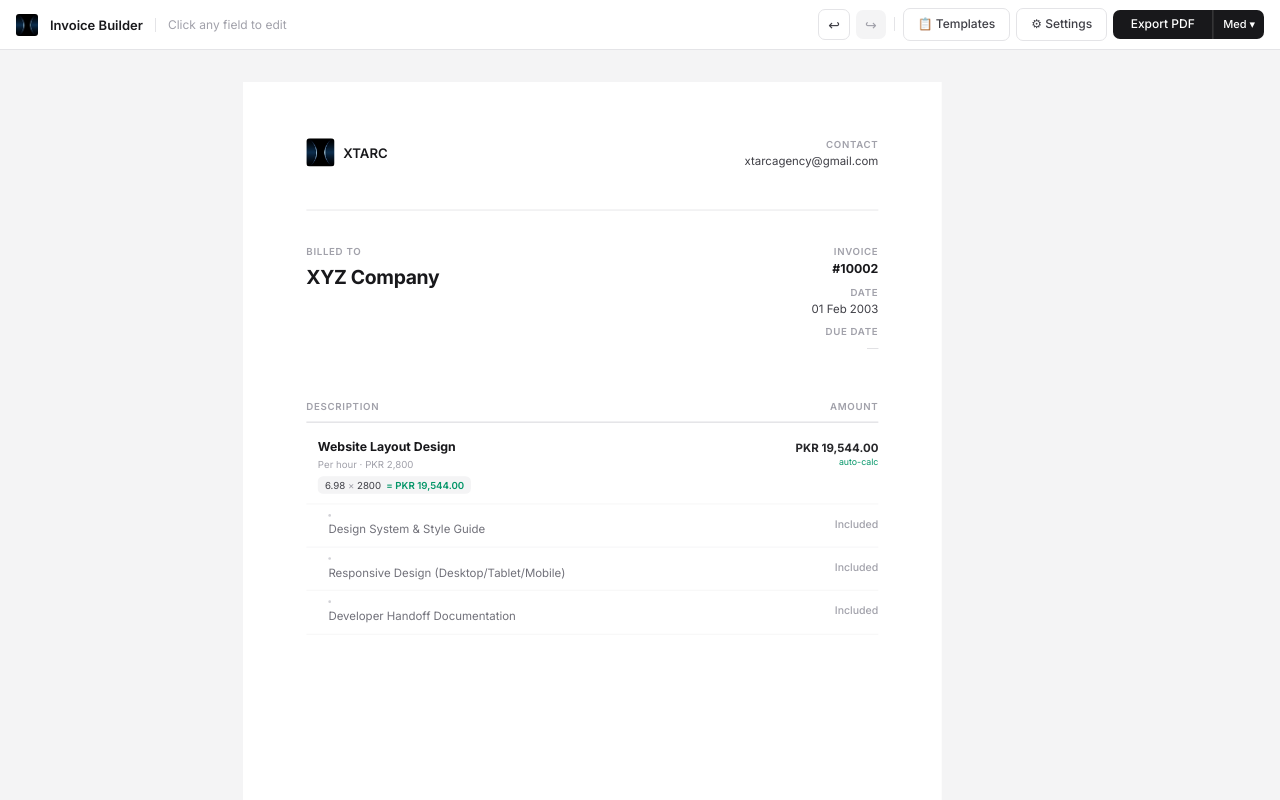
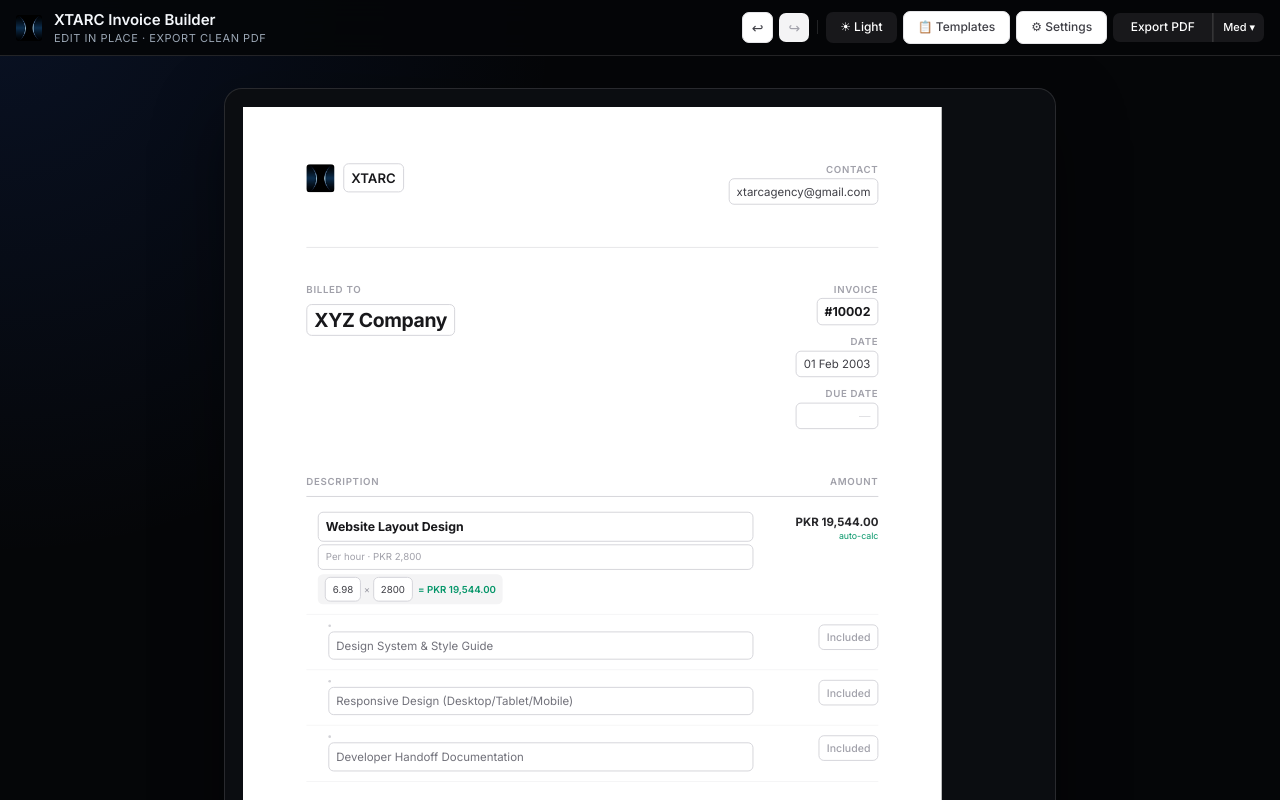
Before and after one commit to Flape1/xtarc-invoice, a React (Vite) app: page / in a window 1280 px wide. Shown: the top 800 px of the page. Built offline with nearby package versions, Linux system fonts and the light colour scheme.

Commit message:
Polish invoice editor shell and field interactions

```diff
--- a/src/invoice-builder.jsx
+++ b/src/invoice-builder.jsx
@@ -93,11 +93,12 @@ function Editable({ value, onChange, placeholder, style, multiline, onEnter, onT
   };
 
   const base = {
-    background:"transparent", border:"none", outline:"none",
-    width:"100%", fontFamily:"inherit", padding:0, margin:0,
+    background:C.white, border:`1px solid ${C.gray300}`, outline:"none",
+    width:"100%", fontFamily:"inherit", padding:"6px 8px", margin:0,
     fontSize:"inherit", color:"inherit", fontWeight:"inherit",
     fontStyle:"inherit", resize:"none", lineHeight:"inherit",
-    letterSpacing:"inherit", ...style,
+    letterSpacing:"inherit", borderRadius:"6px",
+    boxShadow:"inset 0 1px 0 rgba(255,255,255,0.25)", ...style,
   };
 
   if (editing) {
@@ -116,16 +117,16 @@ function Editable({ value, onChange, placeholder, style, multiline, onEnter, onT
     <div onClick={()=>setEditing(true)} className="editable-field"
       style={{
         cursor:"text", minWidth:"30px", minHeight:"1.2em",
-        borderRadius:"4px",
-        outline:"1.5px dashed transparent",
-        outlineColor:"transparent",
-        transition:"outline-color 0.15s, background 0.15s",
-        padding:"1px 3px",
-        margin:"-1px -3px",
+        borderRadius:"6px",
+        border:`1px solid ${C.gray300}`,
+        background:C.white,
+        transition:"border-color 0.15s, background 0.15s, box-shadow 0.15s",
+        padding:"6px 8px",
+        boxShadow:"inset 0 1px 0 rgba(255,255,255,0.25)",
         ...style,
       }}
-      onMouseEnter={e=>{ e.currentTarget.style.outlineColor=C.gray300; e.currentTarget.style.background="rgba(37,99,235,0.03)"; }}
-      onMouseLeave={e=>{ e.currentTarget.style.outlineColor="transparent"; e.currentTarget.style.background="transparent"; }}>
+      onMouseEnter={e=>{ e.currentTarget.style.borderColor=C.accent; e.currentTarget.style.background=C.accentL; e.currentTarget.style.boxShadow=`0 0 0 3px rgba(37,99,235,0.08)`; }}
+      onMouseLeave={e=>{ e.currentTarget.style.borderColor=C.gray300; e.currentTarget.style.background=C.white; e.currentTarget.style.boxShadow="inset 0 1px 0 rgba(255,255,255,0.25)"; }}>
       {local || <span className="edit-placeholder" style={{opacity:0.35,fontWeight:400,fontStyle:"normal",color:C.gray400}}>{placeholder}</span>}
     </div>
   );
@@ -233,6 +234,7 @@ function RowToolbar({ item, onDel, onDup, onMv, onChangeType, onBold, onItalic,
 /* ─── INVOICE ROW ───────────────────────────────────────────────────────── */
 function InvoiceRow({ item, idx, total, inv, sym, onUpd, onDel, onDup, onMv, onInsert }) {
   const [hov, setHov] = useState(false);
+  const TOOLBAR_ZONE = 38;
   const twoCol  = inv.columnMode === "2";
   const colGrid = twoCol ? "1fr 90px 70px 110px" : "1fr 130px";
   const price   = computePrice(item);
@@ -249,12 +251,15 @@ function InvoiceRow({ item, idx, total, inv, sym, onUpd, onDel, onDup, onMv, onI
     <div onMouseEnter={()=>setHov(true)} onMouseLeave={()=>setHov(false)}
       style={{position:"relative", borderBottom:`1px solid ${C.gray100}`,
         background:hov?"#f8faff":"transparent", transition:"background 0.1s",
-        overflow:"visible"}}>
+        overflow:"visible",
+        paddingTop:hov ? `${TOOLBAR_ZONE}px` : 0,
+        marginTop:hov ? `-${TOOLBAR_ZONE}px` : 0,
+        zIndex:hov ? 20 : 1}}>
 
       {/* Toolbar — floats above the row, centered, hidden in PDF */}
       {hov && (
         <div data-noprint="1"
-          style={{position:"absolute",top:"-34px",left:"50%",transform:"translateX(-50%)",
+          style={{position:"absolute",top:"4px",left:"50%",transform:"translateX(-50%)",
             zIndex:50,pointerEvents:"all",whiteSpace:"nowrap"}}
           onMouseEnter={()=>setHov(true)}>
           <RowToolbar item={item} canUp={idx>0} canDown={idx<total-1}
@@ -406,7 +411,7 @@ function AddRowMenu({ onAdd }) {
 }
 
 /* ─── SETTINGS DRAWER ───────────────────────────────────────────────────── */
-function SettingsDrawer({ inv, set, allCurrencies, onAddCurrency, onClose, onSaveDefaultSig }) {
+function SettingsDrawer({ inv, set, allCurrencies, onAddCurrency, onClose, onSaveDefaultSig, ui }) {
   const [sigMode,  setSigMode]  = useState("none");
   const [proc,     setProc]     = useState(false);
   const [ncc,      setNcc]      = useState("");
@@ -423,29 +428,29 @@ function SettingsDrawer({ inv, set, allCurrencies, onAddCurrency, onClose, onSav
     r.readAsDataURL(file);
   };
 
-  const iStyle = {width:"100%",boxSizing:"border-box",padding:"8px 11px",border:`1px solid ${C.gray200}`,borderRadius:"8px",fontSize:"13px",color:C.gray900,background:C.white,outline:"none",fontFamily:"inherit"};
-  const onFoc  = e => e.target.style.borderColor = C.accent;
-  const onBlr  = e => e.target.style.borderColor = C.gray200;
+  const iStyle = {width:"100%",boxSizing:"border-box",padding:"8px 11px",border:`1px solid ${ui.inputBorder}`,borderRadius:"8px",fontSize:"13px",color:ui.text,background:ui.inputBg,outline:"none",fontFamily:"inherit"};
+  const onFoc  = e => { e.target.style.borderColor = C.accent; e.target.style.boxShadow = "0 0 0 3px rgba(37,99,235,0.12)"; };
+  const onBlr  = e => { e.target.style.borderColor = ui.inputBorder; e.target.style.boxShadow = "none"; };
   const Inp    = ({v,c,ph,t="text"}) => <input type={t} value={v} onChange={e=>c(e.target.value)} placeholder={ph||""} style={iStyle} onFocus={onFoc} onBlur={onBlr}/>;
   const Sel    = ({v,c,opts}) => <select value={v} onChange={e=>c(e.target.value)} style={{...iStyle,cursor:"pointer"}} onFocus={onFoc} onBlur={onBlr}>{opts.map(([val,lbl])=><option key={val} value={val}>{lbl}</option>)}</select>;
-  const FL     = ({l,children}) => <div style={{marginBottom:"14px"}}><div style={{fontSize:"11px",fontWeight:600,color:C.gray500,textTransform:"uppercase",letterSpacing:"0.06em",marginBottom:"5px"}}>{l}</div>{children}</div>;
-  const Sec    = ({children}) => <div style={{fontSize:"11px",fontWeight:700,color:C.gray300,textTransform:"uppercase",letterSpacing:"0.08em",margin:"24px 0 14px",paddingBottom:"8px",borderBottom:`1px solid ${C.gray100}`}}>{children}</div>;
+  const FL     = ({l,children}) => <div style={{marginBottom:"14px"}}><div style={{fontSize:"11px",fontWeight:600,color:ui.muted,textTransform:"uppercase",letterSpacing:"0.06em",marginBottom:"5px"}}>{l}</div>{children}</div>;
+  const Sec    = ({children}) => <div style={{fontSize:"11px",fontWeight:700,color:ui.section,textTransform:"uppercase",letterSpacing:"0.08em",margin:"24px 0 14px",paddingBottom:"8px",borderBottom:`1px solid ${ui.softBorder}`}}>{children}</div>;
 
   return (
     <div style={{position:"fixed",top:0,right:0,bottom:0,
-      width:"min(296px, 100vw)",background:C.white,
-      borderLeft:`1px solid ${C.gray200}`,zIndex:500,overflowY:"auto",
+      width:"min(320px, 100vw)",background:ui.panel,
+      borderLeft:`1px solid ${ui.border}`,zIndex:500,overflowY:"auto",
       fontFamily:"Inter,system-ui,sans-serif",display:"flex",flexDirection:"column"}}>
 
       <div style={{display:"flex",justifyContent:"space-between",alignItems:"center",
-        padding:"16px 20px",borderBottom:`1px solid ${C.gray100}`,
-        position:"sticky",top:0,background:C.white,zIndex:1}}>
-        <span style={{fontSize:"14px",fontWeight:600,color:C.gray900,letterSpacing:"-0.1px"}}>Settings</span>
+        padding:"16px 20px",borderBottom:`1px solid ${ui.softBorder}`,
+        position:"sticky",top:0,background:ui.panel,zIndex:1}}>
+        <span style={{fontSize:"14px",fontWeight:600,color:ui.text,letterSpacing:"-0.1px"}}>Settings</span>
         <button onClick={onClose}
-          style={{background:"none",border:"none",cursor:"pointer",color:C.gray400,
+          style={{background:"none",border:"none",cursor:"pointer",color:ui.muted,
             width:"28px",height:"28px",borderRadius:"6px",fontSize:"18px",
             display:"flex",alignItems:"center",justifyContent:"center"}}
-          onMouseEnter={e=>{e.currentTarget.style.background=C.gray100;e.currentTarget.style.color=C.gray700;}}
+          onMouseEnter={e=>{e.currentTarget.style.background=ui.hover;e.currentTarget.style.color=ui.text;}}
           onMouseLeave={e=>{e.currentTarget.style.background="none";e.currentTarget.style.color=C.gray400;}}>×</button>
       </div>
 
@@ -521,7 +526,7 @@ function SettingsDrawer({ inv, set, allCurrencies, onAddCurrency, onClose, onSav
 }
 
 /* ─── TEMPLATES MODAL ───────────────────────────────────────────────────── */
-function TemplatesModal({ inv, onLoad, onClose }) {
+function TemplatesModal({ inv, onLoad, onClose, ui }) {
   const [tpls, setTpls] = useState(() => {
     try { return JSON.parse(localStorage.getItem("xtarc_tpl")||"[]"); } catch { return []; }
   });
@@ -835,8 +840,21 @@ export default function App() {
   const [showTemplates, setShowTemplates] = useState(false);
   const [loading,       setLoading]       = useState(false);
   const [showQual,      setShowQual]      = useState(false);
+  const [dark,          setDark]          = useState(() => {
+    try { return JSON.parse(localStorage.getItem("xtarc_ui_dark") || "true"); }
+    catch { return true; }
+  });
   const qualRef = useRef(null);
   const allCurrencies = [...BASE_CURRENCIES, ...(inv.customCurrencies||[])];
+  const UI = dark ? {
+    bg:"#050608", panel:"#0b0d11", border:"rgba(255,255,255,0.12)", softBorder:"rgba(255,255,255,0.08)",
+    text:"#f4f7fb", muted:"#9ba7b5", section:"#6f7b89", hover:"rgba(255,255,255,0.06)",
+    inputBg:"#12161c", inputBorder:"rgba(255,255,255,0.14)", overlay:"rgba(0,0,0,0.52)"
+  } : {
+    bg:C.gray100, panel:C.white, border:C.gray200, softBorder:C.gray100,
+    text:C.gray900, muted:C.gray500, section:C.gray300, hover:C.gray100,
+    inputBg:C.white, inputBorder:C.gray200, overlay:"rgba(0,0,0,0.18)"
+  };
 
   // Keyboard shortcuts
   useEffect(() => {
@@ -862,6 +880,9 @@ export default function App() {
     if (stored) setInv(p=>({...p,signatureDataUrl:stored}));
     else setInv(p=>({...p,signatureDataUrl:assets.sig}));
   }, []);
+  useEffect(() => {
+    localStorage.setItem("xtarc_ui_dark", JSON.stringify(dark));
+  }, [dark]);
 
   const saveDefaultSig = dataUrl => {
     setInv(p=>({...p,signatureDataUrl:dataUrl}));
@@ -959,9 +980,9 @@ export default function App() {
       <link href="https://fonts.googleapis.com/css2?family=Inter:wght@400;500;600;700&display=swap" rel="stylesheet"/>
       <style>{`
         * { box-sizing: border-box; }
-        body { margin:0; background:${C.gray100}; font-family:Inter,system-ui,sans-serif; }
+        body { margin:0; background:${UI.bg}; color:${UI.text}; font-family:Inter,system-ui,sans-serif; }
         ::-webkit-scrollbar { width:4px; }
-        ::-webkit-scrollbar-thumb { background:${C.gray300}; border-radius:2px; }
+        ::-webkit-scrollbar-thumb { background:${dark ? "rgba(255,255,255,0.18)" : C.gray300}; border-radius:2px; }
 
         /* Mobile responsive */
         @media (max-width: 768px) {
@@ -978,30 +999,34 @@ export default function App() {
 
       {showTemplates && (
         <TemplatesModal inv={inv}
+          ui={UI}
           onLoad={d=>setInv({...d,items:(d.items||[]).map(i=>({...i,id:uid()}))})}
           onClose={()=>setShowTemplates(false)}/>
       )}
 
-      <div style={{minHeight:"100vh",background:C.gray100}}>
+      <div style={{minHeight:"100vh",background:`radial-gradient(circle at top left, ${dark ? "rgba(37,99,235,0.12)" : "rgba(37,99,235,0.06)"} 0, transparent 30%), ${UI.bg}`}}>
 
         {/* Top bar */}
         <div style={{
-          minHeight:"50px",background:C.white,borderBottom:`1px solid ${C.gray200}`,
+          minHeight:"56px",background:dark ? "rgba(5,6,8,0.9)" : "rgba(255,255,255,0.92)",borderBottom:`1px solid ${UI.border}`,
+          backdropFilter:"blur(16px)",
           display:"flex",alignItems:"center",justifyContent:"space-between",
           padding:"0 16px",position:"sticky",top:0,zIndex:300,
           flexWrap:"wrap",gap:"8px",paddingTop:"8px",paddingBottom:"8px"}}>
 
           <div style={{display:"flex",alignItems:"center",gap:"12px"}}>
-            {assets.logo && <img src={assets.logo} alt="XTARC" style={{height:"22px",width:"22px",objectFit:"contain",borderRadius:"3px"}}/>}
-            <span style={{fontSize:"13px",fontWeight:600,color:C.gray900}}>Invoice Builder</span>
-            <div style={{width:"1px",height:"14px",background:C.gray200}}/>
-            <span className="topbar-hint" style={{fontSize:"12px",color:C.gray400}}>Click any field to edit</span>
+            {assets.logo && <img src={assets.logo} alt="XTARC" style={{height:"26px",width:"26px",objectFit:"contain",borderRadius:"3px"}}/>}
+            <div>
+              <div style={{fontSize:"15px",fontWeight:600,color:UI.text}}>XTARC Invoice Builder</div>
+              <div className="topbar-hint" style={{fontSize:"11px",color:UI.muted,marginTop:"2px",letterSpacing:"0.05em",textTransform:"uppercase"}}>Edit in place · export clean PDF</div>
+            </div>
           </div>
 
           <div className="topbar-actions" style={{display:"flex",alignItems:"center",gap:"6px",flexWrap:"wrap"}}>
             <button onClick={undo} disabled={!canUndo} title="Undo (Ctrl+Z)" style={{...GBS(canUndo?"outline":"ghost"),padding:"5px 9px",fontSize:"14px"}}>↩</button>
             <button onClick={redo} disabled={!canRedo} title="Redo"          style={{...GBS(canRedo?"outline":"ghost"),padding:"5px 9px",fontSize:"14px"}}>↪</button>
-            <div style={{width:"1px",height:"14px",background:C.gray200,margin:"0 2px"}}/>
+            <div style={{width:"1px",height:"14px",background:UI.border,margin:"0 2px"}}/>
+            <button onClick={()=>setDark(v=>!v)} style={{...GBS(dark?"dark":"outline"),fontSize:"12px"}}><span>{dark ? "☀" : "☾"}</span><span className="topbar-btn-label"> {dark ? "Light" : "Dark"}</span></button>
             <button onClick={()=>setShowTemplates(true)} style={{...GBS("outline"),fontSize:"12px"}}><span>📋</span><span className="topbar-btn-label"> Templates</span></button>
             <button onClick={()=>setShowSettings(s=>!s)} style={{...GBS(showSettings?"dark":"outline"),fontSize:"12px"}}><span>⚙</span><span className="topbar-btn-label"> Settings</span></button>
             {/* Export PDF + Quality split button */}
@@ -1017,18 +1042,18 @@ export default function App() {
                 {QL[inv.pdfQuality]||"Med"} ▾
               </button>
               {showQual && (
-                <div style={{position:"absolute",top:"calc(100% + 4px)",right:0,background:C.white,
-                  border:`1px solid ${C.gray200}`,borderRadius:"8px",
-                  boxShadow:"0 4px 16px rgba(0,0,0,0.1)",zIndex:100,overflow:"hidden",minWidth:"170px"}}>
+                <div style={{position:"absolute",top:"calc(100% + 4px)",right:0,background:UI.panel,
+                  border:`1px solid ${UI.border}`,borderRadius:"8px",
+                  boxShadow:"0 12px 30px rgba(0,0,0,0.32)",zIndex:100,overflow:"hidden",minWidth:"170px"}}>
                   {[{v:"low",l:"Low quality",d:"Small file size"},{v:"medium",l:"Medium quality",d:"Recommended"},{v:"high",l:"High quality",d:"Sharp, larger file"}].map(({v,l,d})=>(
                     <button key={v} onClick={()=>{setInv(p=>({...p,pdfQuality:v}));setShowQual(false);}}
                       style={{display:"block",width:"100%",padding:"10px 14px",
-                        background:inv.pdfQuality===v?C.gray50:"none",border:"none",
-                        textAlign:"left",cursor:"pointer",fontFamily:"inherit",borderBottom:`1px solid ${C.gray100}`}}
-                      onMouseEnter={e=>e.currentTarget.style.background=C.gray50}
-                      onMouseLeave={e=>e.currentTarget.style.background=inv.pdfQuality===v?C.gray50:"none"}>
-                      <div style={{fontSize:"12px",fontWeight:500,color:C.gray900}}>{l}</div>
-                      <div style={{fontSize:"11px",color:C.gray400}}>{d}</div>
+                        background:inv.pdfQuality===v?UI.hover:"none",border:"none",
+                        textAlign:"left",cursor:"pointer",fontFamily:"inherit",borderBottom:`1px solid ${UI.softBorder}`}}
+                      onMouseEnter={e=>e.currentTarget.style.background=UI.hover}
+                      onMouseLeave={e=>e.currentTarget.style.background=inv.pdfQuality===v?UI.hover:"none"}>
+                      <div style={{fontSize:"12px",fontWeight:500,color:UI.text}}>{l}</div>
+                      <div style={{fontSize:"11px",color:UI.muted}}>{d}</div>
                     </button>
                   ))}
                 </div>
@@ -1038,19 +1063,23 @@ export default function App() {
         </div>
 
         {/* Invoice canvas */}
-        <div className="invoice-canvas-outer" style={{padding:"32px 24px",display:"flex",justifyContent:"center",overflowX:"auto"}}>
-          <MobileScaler>
-            <InvoiceCanvas inv={inv} set={setInv} allCurrencies={allCurrencies}
-              LOGO_B64={assets.logo} SIG_B64_FALLBACK={assets.sig}/>
-          </MobileScaler>
+        <div className="invoice-canvas-outer" style={{padding:"32px 24px 40px",display:"flex",justifyContent:"center",overflowX:"auto"}}>
+          <div style={{background:UI.panel,border:`1px solid ${UI.border}`,borderRadius:"18px",padding:"18px",
+            boxShadow:dark ? "0 24px 70px rgba(0,0,0,0.45)" : "0 18px 45px rgba(15,23,42,0.08)"}}>
+            <MobileScaler>
+              <InvoiceCanvas inv={inv} set={setInv} allCurrencies={allCurrencies}
+                LOGO_B64={assets.logo} SIG_B64_FALLBACK={assets.sig}/>
+            </MobileScaler>
+          </div>
         </div>
       </div>
 
       {/* Settings drawer */}
       {showSettings && <>
         <div onClick={()=>setShowSettings(false)}
-          style={{position:"fixed",inset:0,background:"rgba(0,0,0,0.15)",zIndex:499}}/>
+          style={{position:"fixed",inset:0,background:UI.overlay,zIndex:499}}/>
         <SettingsDrawer inv={inv} set={(k,v)=>setInv(p=>({...p,[k]:v}))}
+          ui={UI}
           allCurrencies={allCurrencies}
           onAddCurrency={({code,sym})=>{if(!allCurrencies.find(c=>c.code===code))setInv(p=>({...p,customCurrencies:[...(p.customCurrencies||[]),{code,sym}],currency:code}));}}
           onClose={()=>setShowSettings(false)}
```
